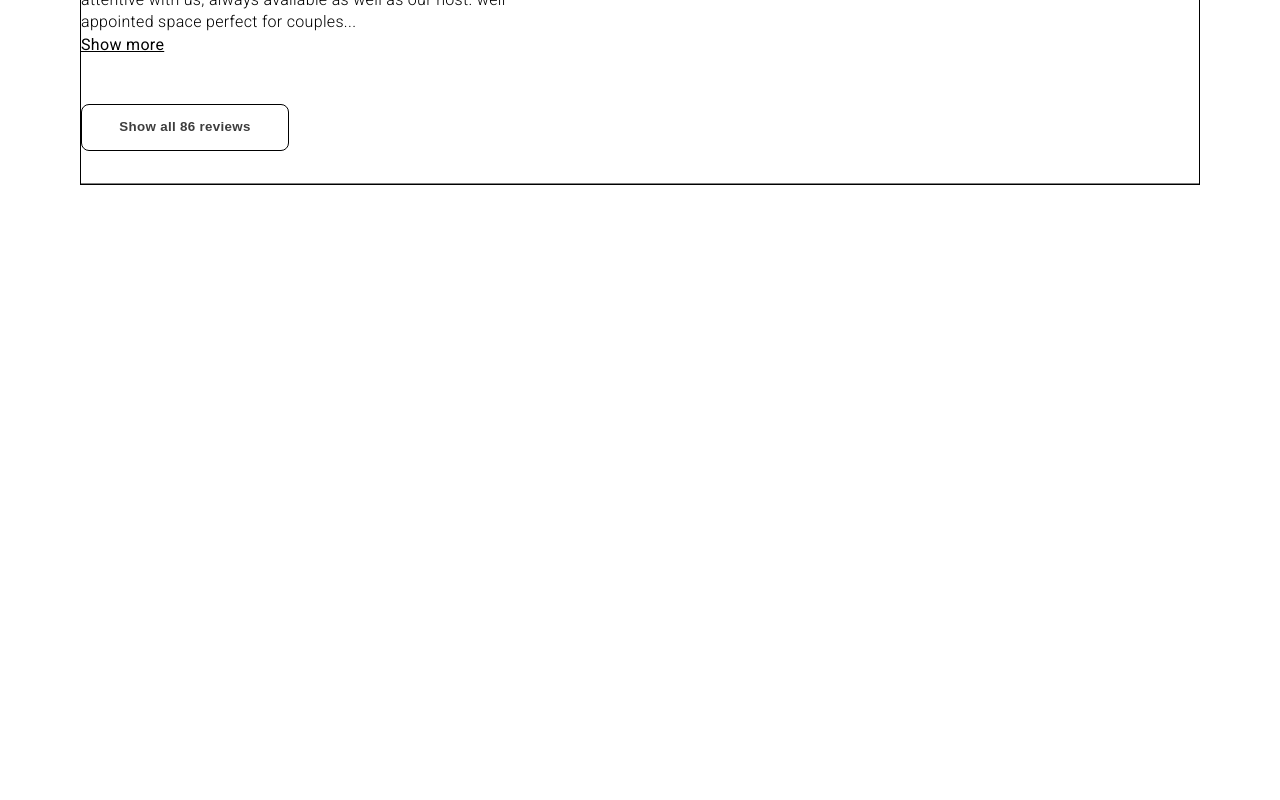
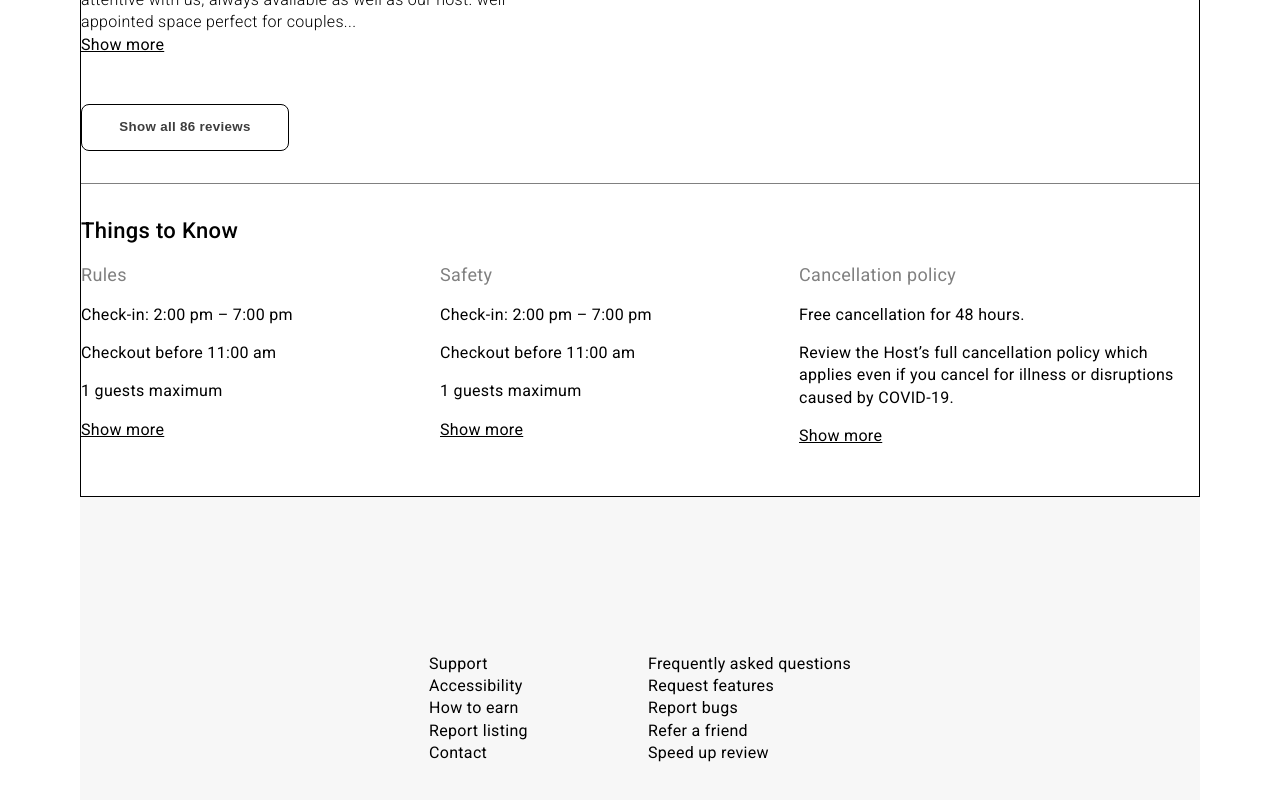
Before and after one commit to roygb1v/test-top, a React (Vite) app: page / in a window 1280 px wide. Shown: the part 3298-4098 px from the top of the page. Before the commit the page ends 3483 px from the top, so only its background shows below. Built offline with nearby package versions, Linux system fonts and the light colour scheme.

Commit message:
added footer

```diff
--- a/src/App.tsx
+++ b/src/App.tsx
@@ -82,7 +82,7 @@ function App() {
 
     <MainContainer>
 
-    <p style={{fontWeight: 500, fontSize: 22}}>What this place offers</p>
+    <SubHeader>What this place offers</SubHeader>
     <TwoColumnGridContainer>
       <GridElement>
         <div style={{width: 40, height: 40, borderRadius: 100, background: "green"}}/>
@@ -180,7 +180,57 @@ Breakfast wasn't that much. And we did the cooking ourselv..."
   </TwoColumnGridContainer>
 
   </ReviewsContainer>
+
+  <StandardVerticalContainer>
+
+  <SubHeader>Things to Know</SubHeader>
+  <div style={{display: "flex", justifyContent: "space-between", padding: "16px 0"}}>
+  <SubContainer>
+    <p style={{fontSize: 18, color: "gray"}}>Rules</p>
+    <p>Check-in: 2:00 pm – 7:00 pm</p>
+    <p>Checkout before 11:00 am</p>
+    <p>1 guests maximum</p>
+    <Link href="/">Show more</Link>
+  </SubContainer>
+
+  <SubContainer>
+    <p style={{fontSize: 18, color: "gray"}}>Safety</p>
+    <p>Check-in: 2:00 pm – 7:00 pm</p>
+    <p>Checkout before 11:00 am</p>
+    <p>1 guests maximum</p>
+    <Link href="/">Show more</Link>
+  </SubContainer>
+
+
+  <SubContainer>
+    <p style={{fontSize: 18, color: "gray"}}>Cancellation policy</p>
+    <p>Free cancellation for 48 hours.</p>
+    <p style={{maxWidth: 400}}>Review the Host’s full cancellation policy which applies even if you cancel for illness or disruptions caused by COVID-19.</p>
+    <Link href="/">Show more</Link>
+  </SubContainer>
+  </div>
+  </StandardVerticalContainer>
   </BodyWrapper>
+  <Footer>
+    <TwoColumnGridContainer>
+      <div>
+        <p>Support</p>
+        <p>Accessibility</p>
+        <p>How to earn</p>
+        <p>Report listing</p>
+        <p>Contact</p>
+      </div>
+
+      <div>
+        <p>Frequently asked questions</p>
+        <p>Request features</p>
+        <p>Report bugs</p>
+        <p>Refer a friend</p>
+        <p>Speed up review</p>
+      </div>
+
+    </TwoColumnGridContainer>
+  </Footer>
   </RootAppWrapper>
 }
 
@@ -337,7 +387,6 @@ const GridElement = styled.div`
   p {
     margin-left: 16px;
   }
-
 `
 
 const Button = styled.button`
@@ -364,6 +413,12 @@ const ReviewsContainer = styled.div`
   padding: 32px 0;
 `
 
+const SubHeader = styled.p`
+  width: fit-content;
+  font-weight: 500;
+  font-size: 22px;
+`
+
 const LinkedList = styled.ul`
   display: flex;
   gap: 16px;
@@ -372,7 +427,29 @@ const LinkedList = styled.ul`
 
 const Link = styled.a`
   color: black;
+`
 
+const StandardVerticalContainer = styled.div`
+  display: flex;
+  flex-direction: column;
+  padding: 32px 0 32px 0;
+`
+
+const SubContainer = styled.div`
+  display: flex;
+  flex-direction: column;
+  gap: 16px;
+`
+
+const Footer = styled.div`
+  min-height: 424px;
+  min-width: 1120px;
+  max-width: 1120px;
+  margin: 0 auto;
+  background: #F7F7F7;
+  display: flex;
+  justify-content: center;
+  align-items: center;
 `
 
 export default App
--- a/src/components/maincontainer.tsx
+++ b/src/components/maincontainer.tsx
@@ -2,8 +2,8 @@
 
 import styled from 'styled-components';
 
-export default function MainContainer({ children }) {
-  return <Wrapper>
+export default function MainContainer({ children, styles }) {
+  return <Wrapper styles={styles}>
    {children}
   </Wrapper>
 }
--- a/src/components/review.tsx
+++ b/src/components/review.tsx
@@ -6,6 +6,10 @@ import styled from 'styled-components';
 import { RiStarSFill } from "react-icons/ri";
 
 const v = [0, 0, 0, 0, 0];
+
+const handleShowMore = (msg: string) => {
+  alert(msg)
+}
 
 export default function Review({ timeAgo = "1 week ago", msg = ""}) {
 
@@ -20,7 +24,7 @@ export default function Review({ timeAgo = "1 week ago", msg = ""}) {
       </Container>
 
       <Comment>{msg}</Comment>
-      {msg.length >= 150 ? <Button>Show more</Button> : null }
+      {msg.length >= 150 ? <Button onClick={() => handleShowMore("Showing a lot more...")}>Show more</Button> : null }
   </Wrapper>
   )
 }
```
